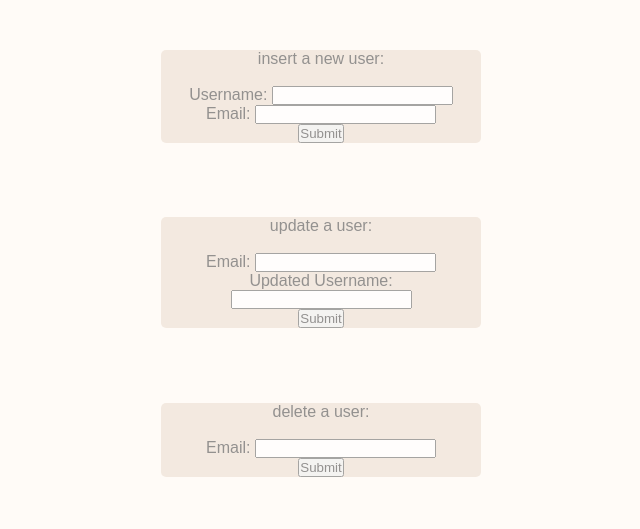
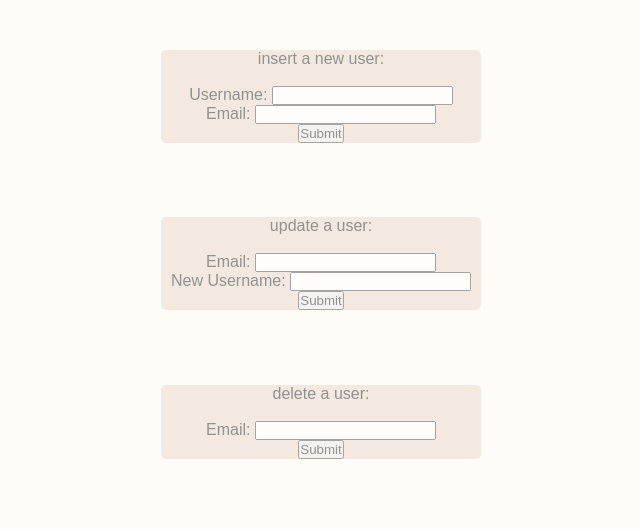
Before and after one commit to lironbdolah/Lirons_Server, a Flask app: page /assignment4 in a window 1280 px wide. Shown: the part 35-564 px from the top of the page, without its empty margins (319-959 px from the left). Run offline with Flask 2, Linux system fonts and the light colour scheme.

Commit message:
Update assignment4.html

```diff
--- a/pages/assignment4/templates/assignment4.html
+++ b/pages/assignment4/templates/assignment4.html
@@ -29,7 +29,7 @@
             <label class="current_email">Email:</label>
             <input type="email" class="current_email" id="current_email" name="current_email" required><br>
 
-            <label class="update_username">Updated Username:</label>
+            <label class="update_username">New Username:</label>
             <input type="text" class="update_inputs" id="update_username" name="update_username" required>
         </form>
         <input type="submit" form="updateform" /><br>
```
